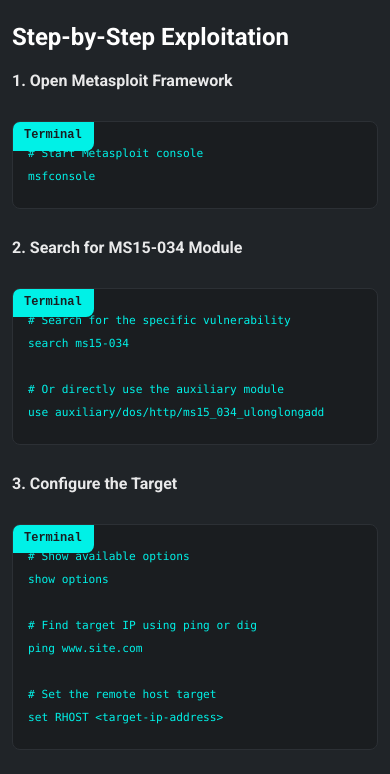
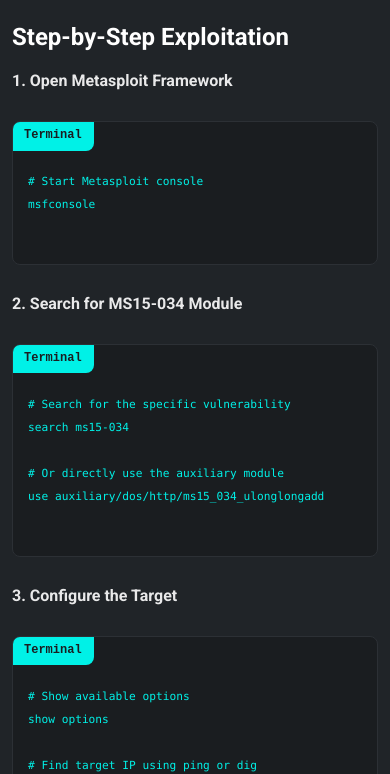
Before and after one commit to ryuukhagetsu/ryuukhagetsu.github.io, a plain HTML site: page blog/ms15-034.html in a window 390 px wide. Shown: the part 3958-4732 px from the top of the page. Drawn offline with nearby package versions, Linux system fonts and the light colour scheme.

Commit message:
Update portfolio - fix code-block for phone

```diff
--- a/assets/css/blog-article.css
+++ b/assets/css/blog-article.css
@@ -1231,7 +1231,7 @@
     }
 
     .code-block {
-        padding: 20px 15px;
+        padding: 48px 15px;
         font-size: 0.8rem;
     }
 
```
